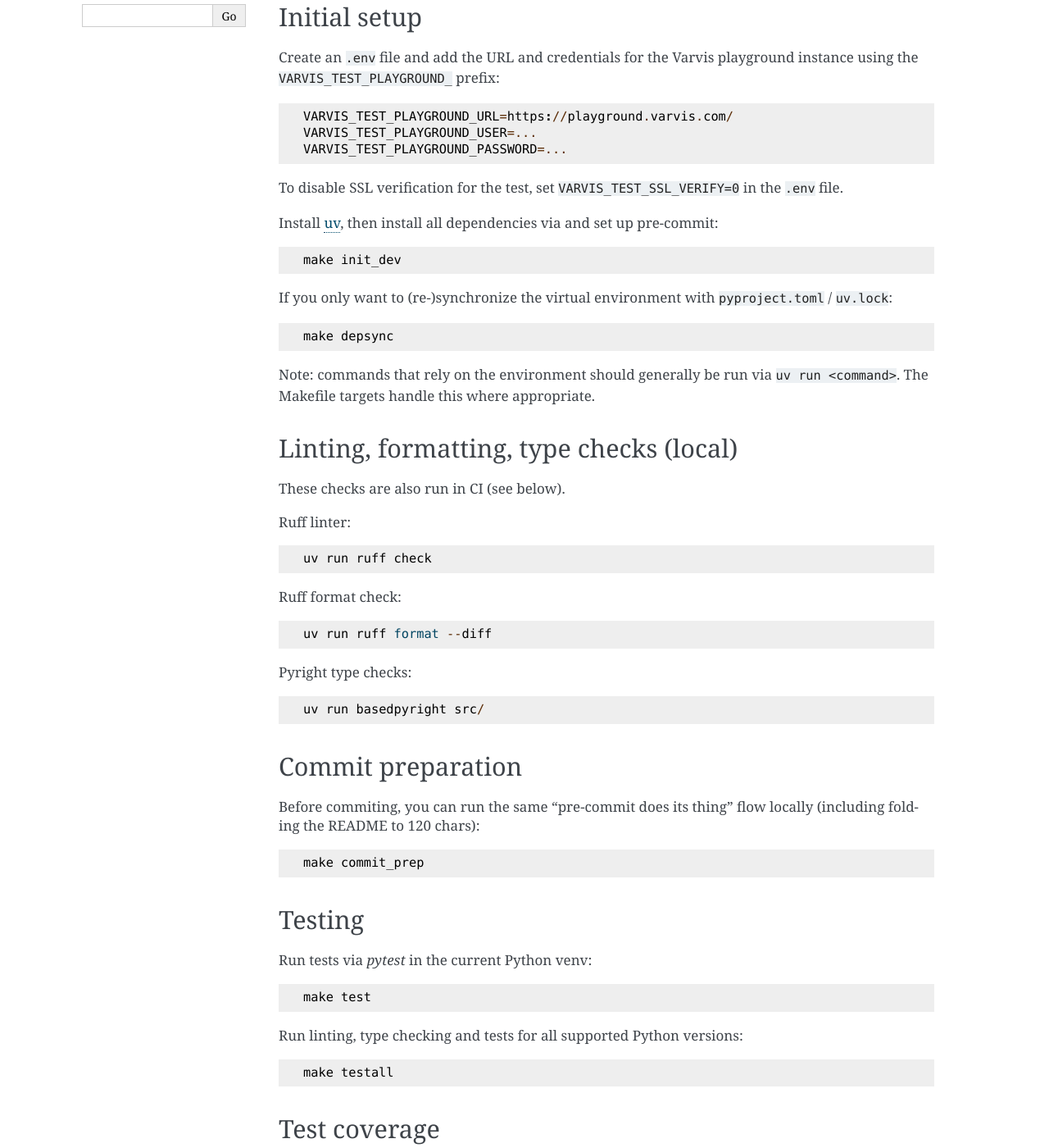
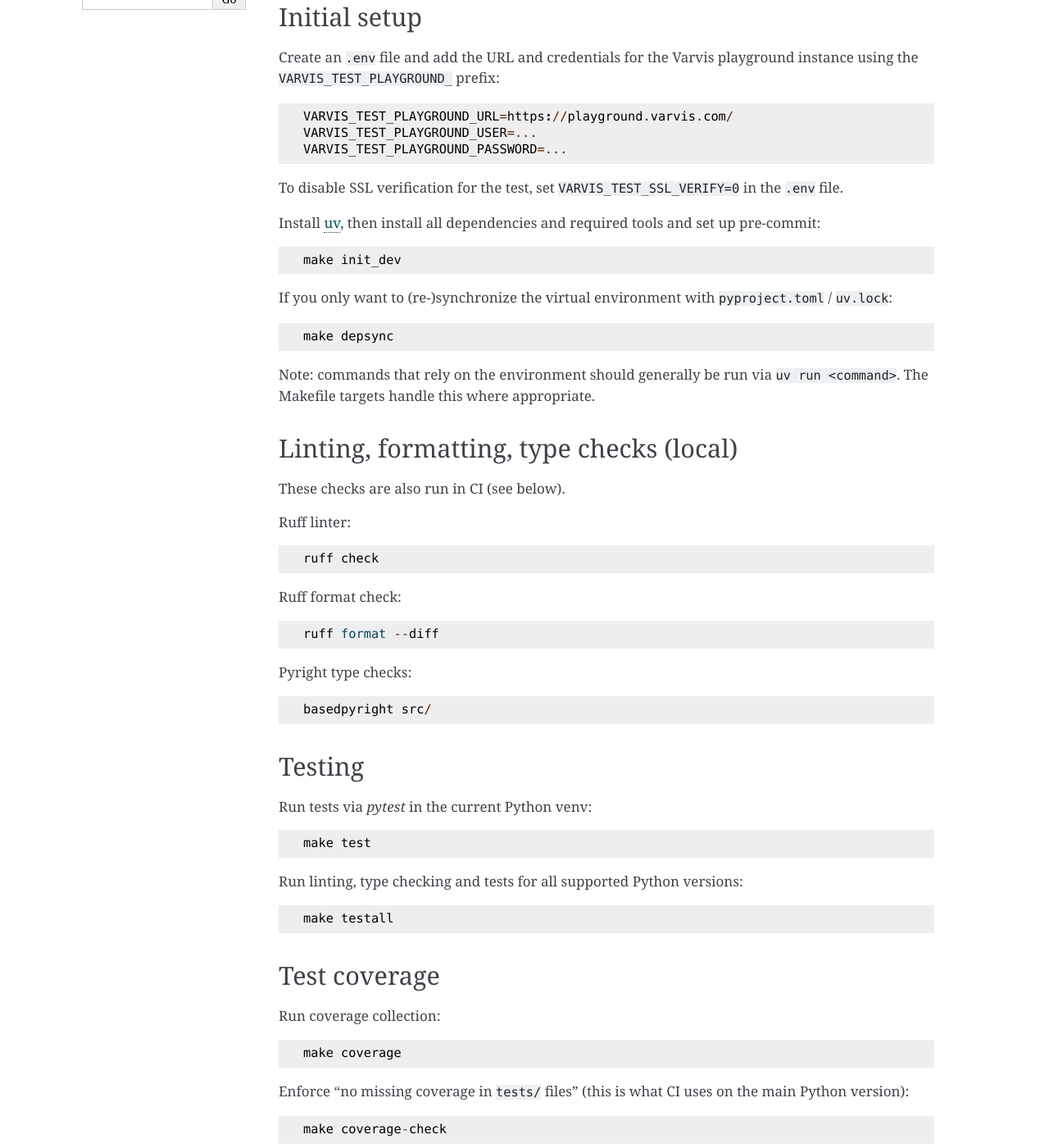
Before and after one commit to LaborBerlin/varvis-connector, a Sphinx documentation site: the page built from docs/source/development.rst, in a window 1280 px wide and 1400 px high, scrolled down 1244 px. Shown: the whole window at 82% size. Built offline with Sphinx 7.4.7, drawn with Linux system fonts in a browser that asks for light colours.

Commit message:
build: replace many dev dependencies by using `uv tool` / `uvx`

```diff
--- a/docs/source/development.rst
+++ b/docs/source/development.rst
@@ -68,7 +68,7 @@ Create an ``.env`` file and add the URL and credentials for the Varvis playgroun
 
 To disable SSL verification for the test, set ``VARVIS_TEST_SSL_VERIFY=0`` in the ``.env`` file.
 
-Install `uv <https://docs.astral.sh/uv/>`_, then install all dependencies via and set up pre-commit::
+Install `uv <https://docs.astral.sh/uv/>`_, then install all dependencies and required tools and set up pre-commit::
 
     make init_dev
 
@@ -87,23 +87,15 @@ These checks are also run in CI (see below).
 
 Ruff linter::
 
-    uv run ruff check
+    ruff check
 
 Ruff format check::
 
-    uv run ruff format --diff
+    ruff format --diff
 
 Pyright type checks::
 
-    uv run basedpyright src/
-
-Commit preparation
-------------------
-
-Before commiting, you can run the same “pre-commit does its thing” flow locally
-(including folding the README to 120 chars)::
-
-    make commit_prep
+    basedpyright src/
 
 Testing
 -------
```
Also changed, not shown: pyproject.toml (+1 -7 lines), 5 other files.
